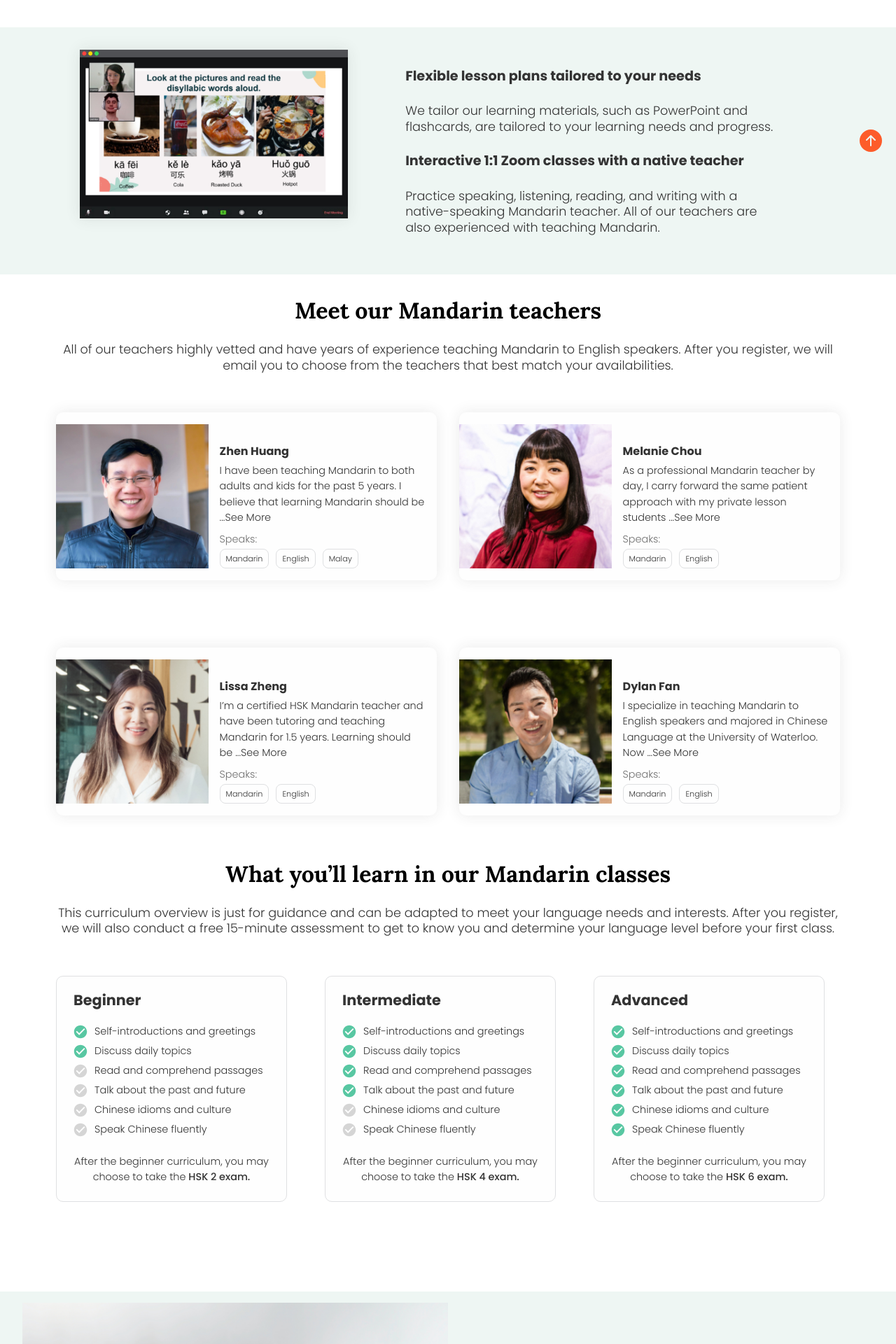
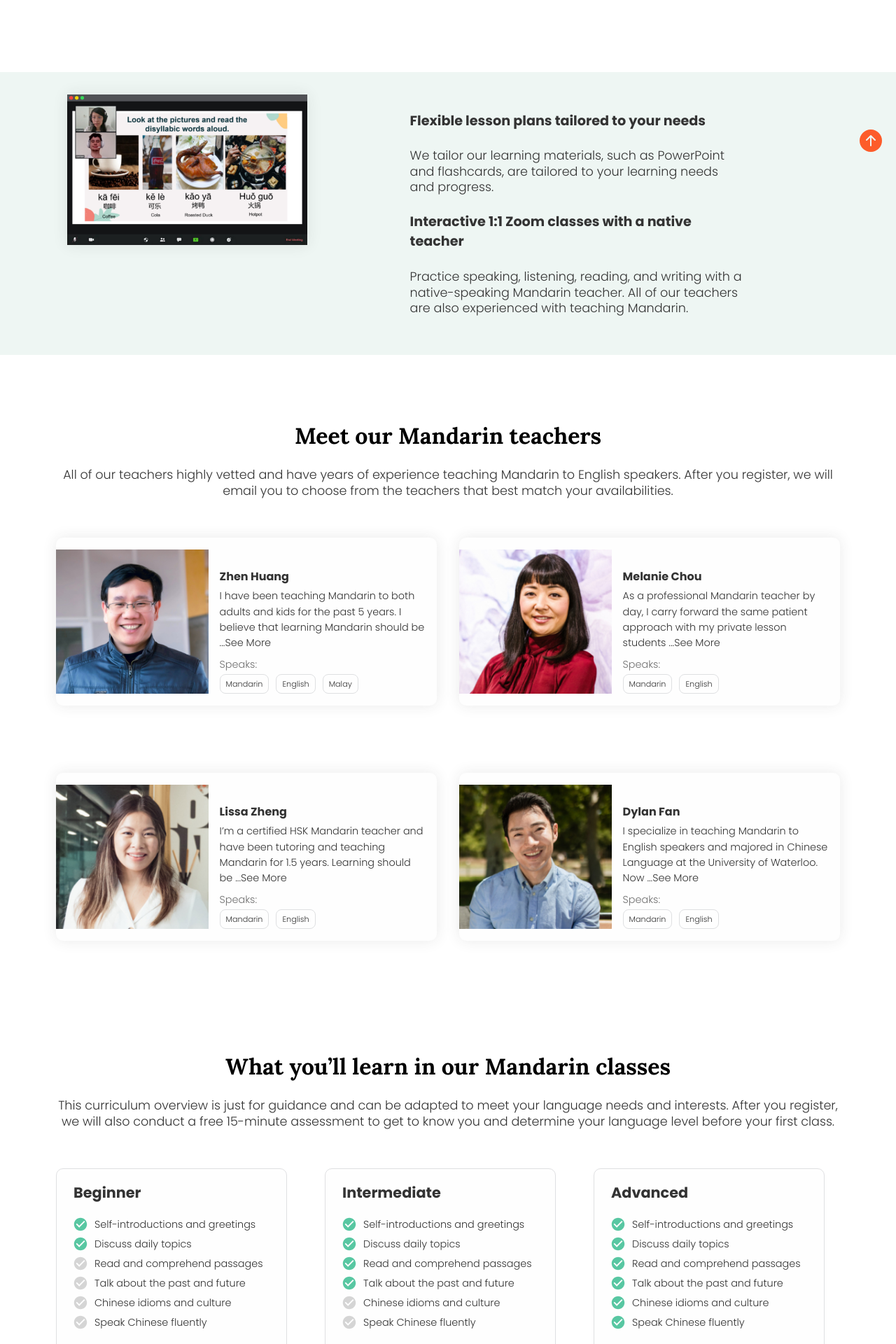
Before and after one commit to axseinga/mingo-space-website, a React app: page /courses/mandarin in a window 1280 px wide. Shown: the part 560-2480 px from the top of the page at 70% size. Built offline with nearby package versions, Linux system fonts and the light colour scheme.

Commit message:
add aniation to subpages

```diff
--- a/src/components/aboutCourse/aboutCourse.js
+++ b/src/components/aboutCourse/aboutCourse.js
@@ -3,17 +3,22 @@ import {
   StyledAboutCourse,
   StyledAboutCourseContent,
 } from "./aboutCourse.styled";
+import { Animate } from "../animate/animate";
 
 export const AboutCourse = ({ data }) => {
   return (
     <StyledAboutCourse bgColor={data?.bgColor}>
+      <Animate variant="slide-left">
+        <img src={data?.img} />
+      </Animate>
+      <Animate variant="skew">
         <StyledAboutCourseContent>
           <h3>{data?.title1}</h3>
           <p>{data?.paragraph1}</p>
           <h3>{data?.title2}</h3>
           <p>{data?.paragraph2}</p>
         </StyledAboutCourseContent>
-      <img src={data?.img} />
+      </Animate>
     </StyledAboutCourse>
   );
 };
--- a/src/components/aboutCourse/aboutCourse.styled.js
+++ b/src/components/aboutCourse/aboutCourse.styled.js
@@ -2,7 +2,7 @@ import styled from "styled-components";
 import { BREAKPOINT_TABLET } from "../../styles/breakpoints";
 
 export const StyledAboutCourse = styled.section`
-  padding: 2rem;
+  padding: 2rem 6rem;
   background-color: ${({ bgColor, theme }) =>
     bgColor ? theme.color.bg : theme.color.white};
 
--- a/src/components/courses/Courses.js
+++ b/src/components/courses/Courses.js
@@ -21,7 +21,11 @@ export const CoursesSection = ({ data }) => {
       </StyledCoursesHeader>
       <StyledCoursesGrid>
         {data?.courses.map((course, i) => (
-          <Animate key={course.lang} variant={i % 2 === 0 ? "slide-left" : "slide-right"} delay={i * 0.3 + 1.2}>
+          <Animate
+            key={course.lang}
+            variant={i % 2 === 0 ? "slide-left" : "slide-right"}
+            delay={i * 0.3 + 1.2}
+          >
             <StyledNavLinkCourses to={course.href}>
               <StyledCoursesGridItem>
                 <img src={`./assets/${course.img}`} alt={course.lang} />
--- a/src/components/levelCard/levelCard.styled.js
+++ b/src/components/levelCard/levelCard.styled.js
@@ -31,6 +31,7 @@ export const StyledLevelCard = styled.div`
 
       & span {
         margin-left: 10px;
+        text-align: left;
       }
     }
   }
--- a/src/components/levelSection/levelSection.js
+++ b/src/components/levelSection/levelSection.js
@@ -1,17 +1,24 @@
 import React from "react";
-import { StyledLevelSection } from "./levelSection.styled";
+import { StyledLevelSection, LevelCardGroup } from "./levelSection.styled";
 import { LevelCard } from "../levelCard/levelCard";
+import { Animate } from "../animate/animate";
 
 export const LevelSection = ({ data }) => {
   return (
     <StyledLevelSection>
-      <h2>{data.header}</h2>
-      <p>{data.description}</p>
-      <div>
-        {data.items.map((level) => (
-          <LevelCard key={level?.level} level={level} />
+      <Animate delay={1.1}>
+        <h2>{data.header}</h2>
+      </Animate>
+      <Animate delay={1.2}>
+        <p>{data.description}</p>
+      </Animate>
+      <LevelCardGroup>
+        {data.items.map((level, i) => (
+          <Animate key={level?.level} delay={i * 0.2 + 1.3}>
+            <LevelCard level={level} />
+          </Animate>
         ))}
-      </div>
+      </LevelCardGroup>
     </StyledLevelSection>
   );
 };
--- a/src/components/levelSection/levelSection.styled.js
+++ b/src/components/levelSection/levelSection.styled.js
@@ -8,6 +8,7 @@ export const StyledLevelSection = styled.section`
     text-align: center;
   }
 
+  & div {
     & h2 {
       font-family: ${({ theme }) => theme.font.fontLora};
       color: ${({ theme }) => theme.color.black};
@@ -22,8 +23,10 @@ export const StyledLevelSection = styled.section`
       font-size: 1.1rem;
       line-height: 1.4rem;
     }
+  }
+`;
 
-    & > div {
+export const LevelCardGroup = styled.div`
   display: flex;
   flex-direction: column;
   align-items: center;
@@ -36,5 +39,4 @@ export const StyledLevelSection = styled.section`
     margin-bottom: 1rem;
     margin: 0 auto;
   }
-    }
 `;
--- a/src/components/teachersSection/TeachersSection.js
+++ b/src/components/teachersSection/TeachersSection.js
@@ -4,15 +4,22 @@ import {
   StyledTeachersCards,
 } from "./TeachersSection.styled";
 import { TeacherCard } from "../teacherCard/TeacherCard";
+import { Animate } from "../animate/animate";
 
 export const TeachersSection = ({ data }) => {
   return (
     <StyledTeachersSection>
+      <Animate delay={1.1}>
       <h2>{data.header}</h2>
+      </Animate>
+      <Animate delay={1.2}>
       <p>{data.description}</p>
+      </Animate>
       <StyledTeachersCards>
-        {data.items.map((teacher) => (
-          <TeacherCard key={teacher.name} teacher={teacher} />
+        {data.items.map((teacher, i) => (
+          <Animate key={teacher.name} variant={i % 2 === 0 ? "slide-left" : "slide-right"} delay={i * 0.3 + 1.3}>
+          <TeacherCard teacher={teacher} />
+          </Animate>
         ))}
       </StyledTeachersCards>
     </StyledTeachersSection>
--- a/src/components/teachersSection/TeachersSection.styled.js
+++ b/src/components/teachersSection/TeachersSection.styled.js
@@ -10,6 +10,8 @@ export const StyledTeachersSection = styled.section`
   @media only screen and (min-width: ${BREAKPOINT_TABLET}) {
     margin: 2rem 5rem;
   }
+
+  & > div {
 
   & h2 {
     font-family: ${({ theme }) => theme.font.fontLora};
@@ -33,6 +35,7 @@ export const StyledTeachersSection = styled.section`
       text-align: center;
     }
   }
+}
 `;
 
 export const StyledTeachersCards = styled.div`
--- a/src/pages/CoursesPage/CoursesSubpage.js
+++ b/src/pages/CoursesPage/CoursesSubpage.js
@@ -14,8 +14,11 @@ export const CoursesSubpage = () => {
   return (
     <StyledCoursesSubpage>
       <Header data={language.header} />
+      <Spacer times={4}/>
       <AboutCourse data={language.about} />
+      <Spacer times={4}/>
       <TeachersSection data={language.teachers} />
+      <Spacer times={4}/>
       <LevelSection data={language.levels}/>
       <Spacer times={4}/>
       <RegisterSection data={language.buyCourses} />
```
Also changed, not shown: src/pages/HomePage/HomePage.js (+4 -4 lines), src/components/levelCard/levelCard.js (indentation only). Lines whose indentation alone changed are shown as unchanged.
